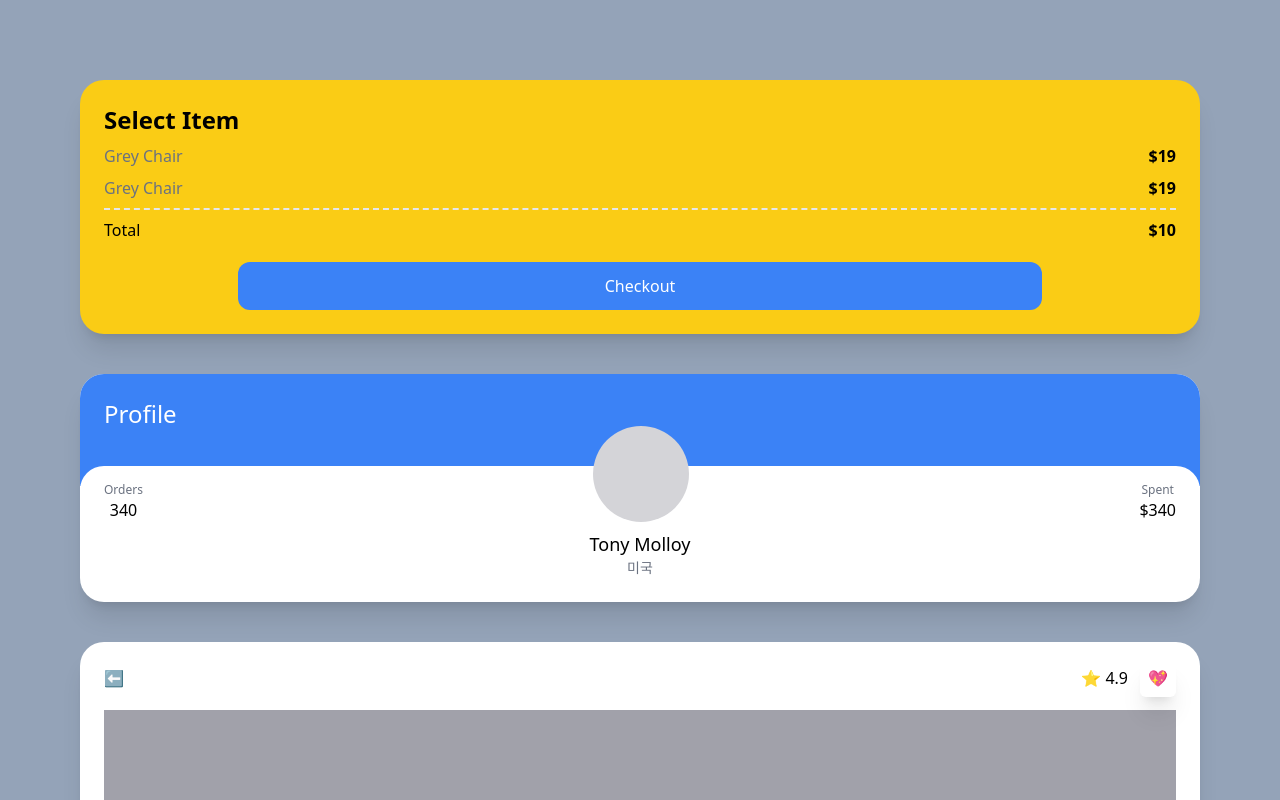
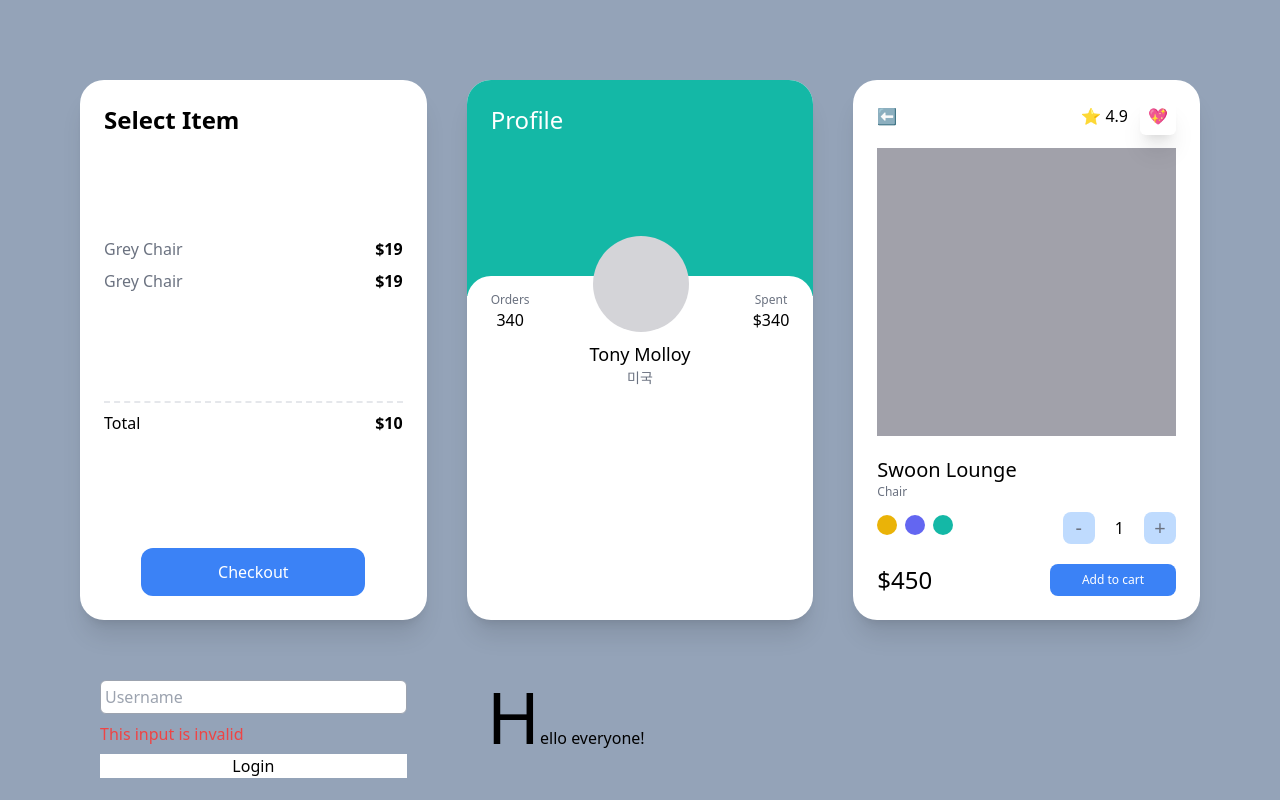
Before and after one commit to donghoonlee94/next-carot, a Next.js app: page / in a window 1280 px wide. Shown: the top 800 px of the page. Built offline with nearby package versions, Linux system fonts and the light colour scheme.

Commit message:
add: tailwind: portrait & landscape modifier & responsive modifier

```diff
--- a/pages/index.tsx
+++ b/pages/index.tsx
@@ -2,8 +2,8 @@
 
 const Home: NextPage = () => {
   return (
-    <div className="bg-slate-400 py-20 px-20 grid gap-10 min-h-screen">
-      <div className="bg-white sm:hover:bg-pink-800 sm:bg-red-400 md:bg-teal-400 lg:bg-indigo-400 xl:bg-yellow-400 2xl:bg-pink-500  p-6 rounded-3xl shadow-xl">
+    <div className="bg-slate-400 xl:place-content-center py-20 px-20 grid gap-10 lg:grid-cols-2 xl:grid-cols-3 min-h-screen">
+      <div className="bg-white  flex flex-col justify-between p-6 rounded-3xl shadow-xl">
         <span className="font-semibold text-2xl">Select Item</span>
         <ul>
           <div className="flex justify-between my-2 ">
@@ -31,7 +31,7 @@
         </button>
       </div>
       <div className="bg-white overflow-hidden rounded-3xl shadow-xl group">
-        <div className="bg-blue-500 p-6 pb-14">
+        <div className="portrait:bg-indigo-600 landscape:bg-teal-500 p-6 pb-14 xl:pb-40">
           <span className="text-white text-2xl">Profile</span>
         </div>
         <div className="rounded-3xl p-6 bg-white relative -top-5">
@@ -52,7 +52,7 @@
           </div>
         </div>
       </div>
-      <div className="bg-white p-6 rounded-3xl shadow-xl">
+      <div className="bg-white p-6 rounded-3xl shadow-xl lg:col-span-2 xl:col-span-1">
         <div className="flex mb-5 justify-between items-center">
           <span>⬅️</span>
           <div className="space-x-3">
```
